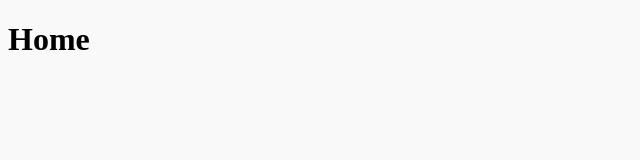
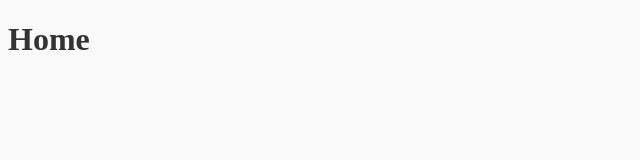
Before and after one commit to satheesh-ui/main-repo, a plain HTML site: page index.html in a window 1280 px wide. Shown: the full height of the page, 0-640 px from the left. Drawn offline with Linux system fonts and the light colour scheme.

Commit message:
updated style.css
testing test

```diff
--- a/css/style.css
+++ b/css/style.css
@@ -1,3 +1,7 @@
 body {
     background-color: #f9f9f9;
 }
+
+h1{
+color: #333333;
+}
```
